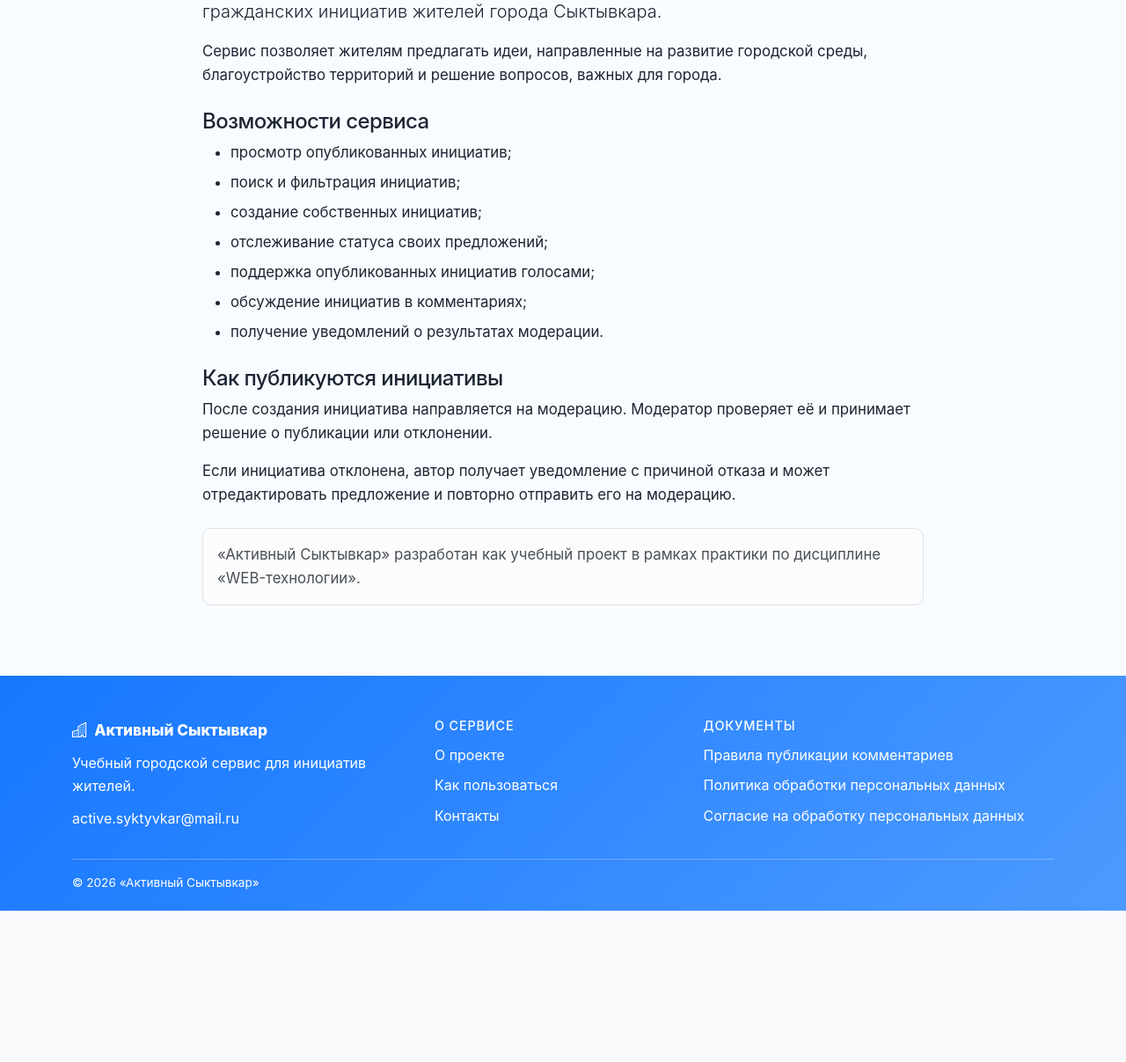
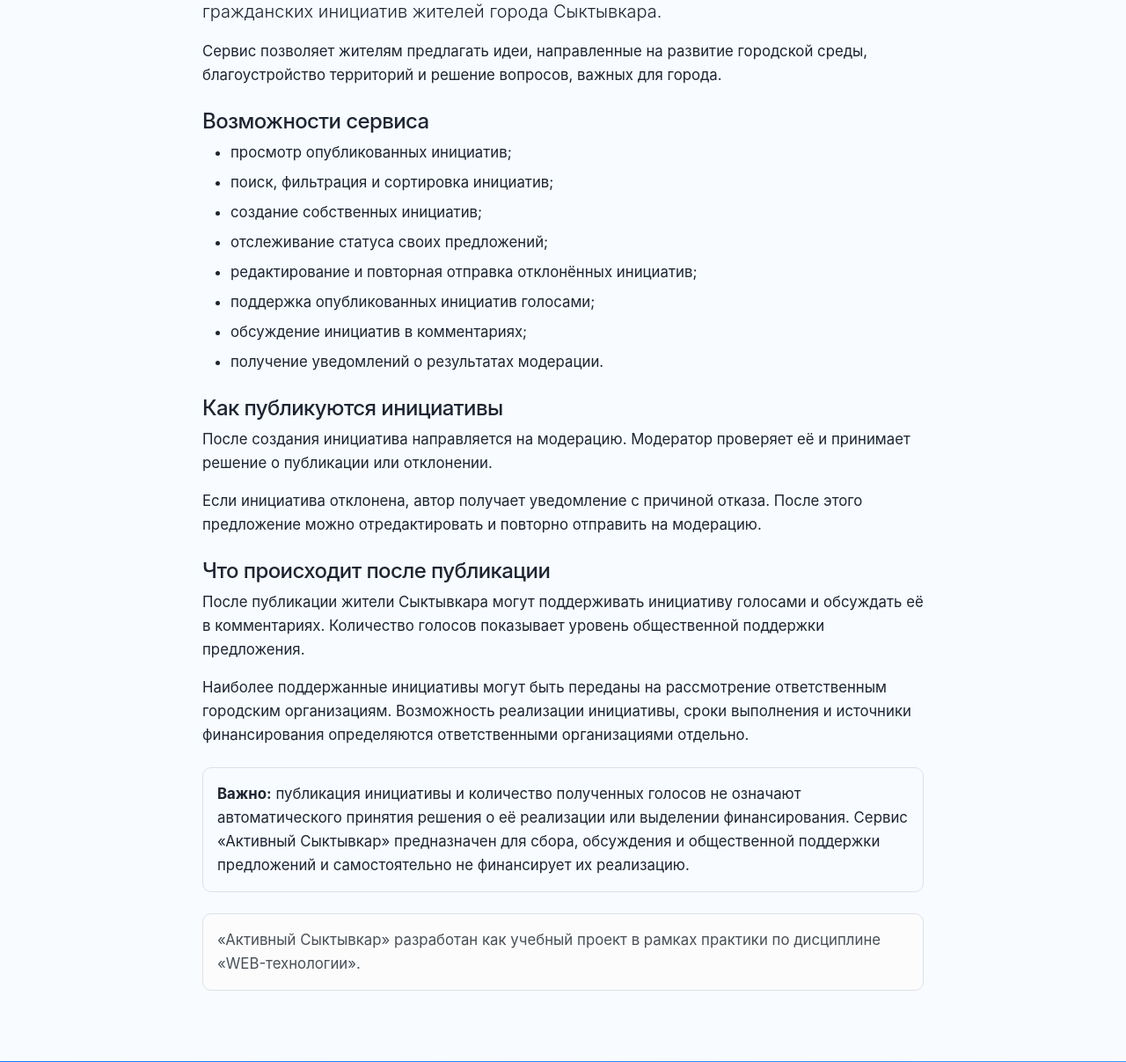
Before and after one commit to iramirayi-crypto/activesyktyvkar, a Django app: page /about/ in a window 1280 px wide. Shown: the part 284-1491 px from the top of the page at 88% size. Before the commit the page ends 1319 px from the top, so only its background shows below. Run offline with Django 5.2, Linux system fonts and the light colour scheme.

Commit message:
Обновлены информационные страницы и журнал аудита

```diff
--- a/config/urls.py
+++ b/config/urls.py
@@ -1,16 +1,18 @@
 from django.contrib import admin
 from django.urls import path, include
-
-from . import views
 
 from django.conf import settings
 from django.conf.urls.static import static
 
+from . import views
 
+
+# Обработчики ошибок
 handler404 = "config.views.page_not_found"
 handler500 = "config.views.server_error"
 
 
+# Настройки админ-панели
 admin.site.site_header = "Администрирование"
 admin.site.site_title = "Активный Сыктывкар"
 admin.site.index_title = "Панель управления"
@@ -18,7 +20,6 @@
 
 
 urlpatterns = [
-
     path("", views.home, name="home"),
 
     path(
@@ -33,6 +34,12 @@
         name="how_to_use"
     ),
 
+    path(
+        "contacts/",
+        views.contacts,
+        name="contacts"
+    ),
+
     path("admin/", admin.site.urls),
 
     path("initiatives/", include("initiatives.urls")),
@@ -40,13 +47,6 @@
     path("accounts/", include("accounts.urls")),
 
     path("comments/", include("comments.urls")),
-
-    path(
-    "contacts/",
-    views.contacts,
-    name="contacts"
-),
-
 ]
 
 
--- a/config/views.py
+++ b/config/views.py
@@ -1,4 +1,40 @@
 from django.shortcuts import render
+
+from initiatives.models import Category
+
+
+CATEGORY_EXAMPLES = {
+    "Благоустройство": [
+        "ремонт детской площадки во дворе",
+        "установка скамеек и освещения в сквере",
+        "обустройство удобной зоны отдыха для жителей",
+    ],
+    "Культура": [
+        "создание уличной книжной зоны",
+        "проведение районного фестиваля или выставки",
+        "оборудование пространства для творчества жителей",
+    ],
+    "Образование": [
+        "бесплатные занятия по цифровой грамотности",
+        "развитие учебного пространства в библиотеке",
+        "городские лекции и профориентационные мероприятия",
+    ],
+    "Спорт": [
+        "ремонт дворовой спортивной площадки",
+        "установка уличных тренажёров",
+        "организация бесплатных спортивных занятий",
+    ],
+    "Транспорт": [
+        "обустройство безопасного пешеходного перехода",
+        "установка велопарковок",
+        "улучшение остановки общественного транспорта",
+    ],
+    "Экология": [
+        "установка контейнеров для раздельного сбора отходов",
+        "озеленение двора или общественной территории",
+        "уборка берега и экологические мероприятия для жителей",
+    ],
+}
 
 
 def home(request):
@@ -11,9 +47,17 @@
     )
 
 def how_to_use(request):
+    category_guides = [
+        {
+            "category": category,
+            "examples": CATEGORY_EXAMPLES.get(category.name, []),
+        }
+        for category in Category.objects.all()
+    ]
     return render(
         request,
-        "how_to_use.html"
+        "how_to_use.html",
+        {"category_guides": category_guides},
     )
 
 def contacts(request):
--- a/templates/about.html
+++ b/templates/about.html
@@ -36,9 +36,10 @@
 
     <ul>
         <li>просмотр опубликованных инициатив;</li>
-        <li>поиск и фильтрация инициатив;</li>
+        <li>поиск, фильтрация и сортировка инициатив;</li>
         <li>создание собственных инициатив;</li>
         <li>отслеживание статуса своих предложений;</li>
+        <li>редактирование и повторная отправка отклонённых инициатив;</li>
         <li>поддержка опубликованных инициатив голосами;</li>
         <li>обсуждение инициатив в комментариях;</li>
         <li>получение уведомлений о результатах модерации.</li>
@@ -56,9 +57,37 @@
 
     <p>
         Если инициатива отклонена, автор получает уведомление
-        с причиной отказа и может отредактировать предложение
-        и повторно отправить его на модерацию.
+        с причиной отказа. После этого предложение можно
+        отредактировать и повторно отправить на модерацию.
     </p>
+
+    <h4 class="mt-4">
+        Что происходит после публикации
+    </h4>
+
+    <p>
+        После публикации жители Сыктывкара могут поддерживать
+        инициативу голосами и обсуждать её в комментариях.
+        Количество голосов показывает уровень общественной
+        поддержки предложения.
+    </p>
+
+    <p>
+        Наиболее поддержанные инициативы могут быть переданы
+        на рассмотрение ответственным городским организациям.
+        Возможность реализации инициативы, сроки выполнения
+        и источники финансирования определяются ответственными
+        организациями отдельно.
+    </p>
+
+    <div class="alert alert-primary-subtle border mt-4">
+        <strong>Важно:</strong>
+        публикация инициативы и количество полученных голосов
+        не означают автоматического принятия решения о её реализации
+        или выделении финансирования. Сервис «Активный Сыктывкар»
+        предназначен для сбора, обсуждения и общественной поддержки
+        предложений и самостоятельно не финансирует их реализацию.
+    </div>
 
     <div class="alert alert-light border mt-4">
         «Активный Сыктывкар» разработан как учебный проект
--- a/templates/contacts.html
+++ b/templates/contacts.html
@@ -50,7 +50,7 @@
 
         <p>
     Email:
-    <a href="mailto:active.syktyvkar@mail.ru">
+    <a href="mailto:active.syktyvkar@mail.ru" class="text-nowrap">
         active.syktyvkar@mail.ru
     </a>
 </p>
```
Also changed, not shown: accounts/templates/accounts/audit_log.html (+22 -2 lines), templates/how_to_use.html (+41 -0 lines).
